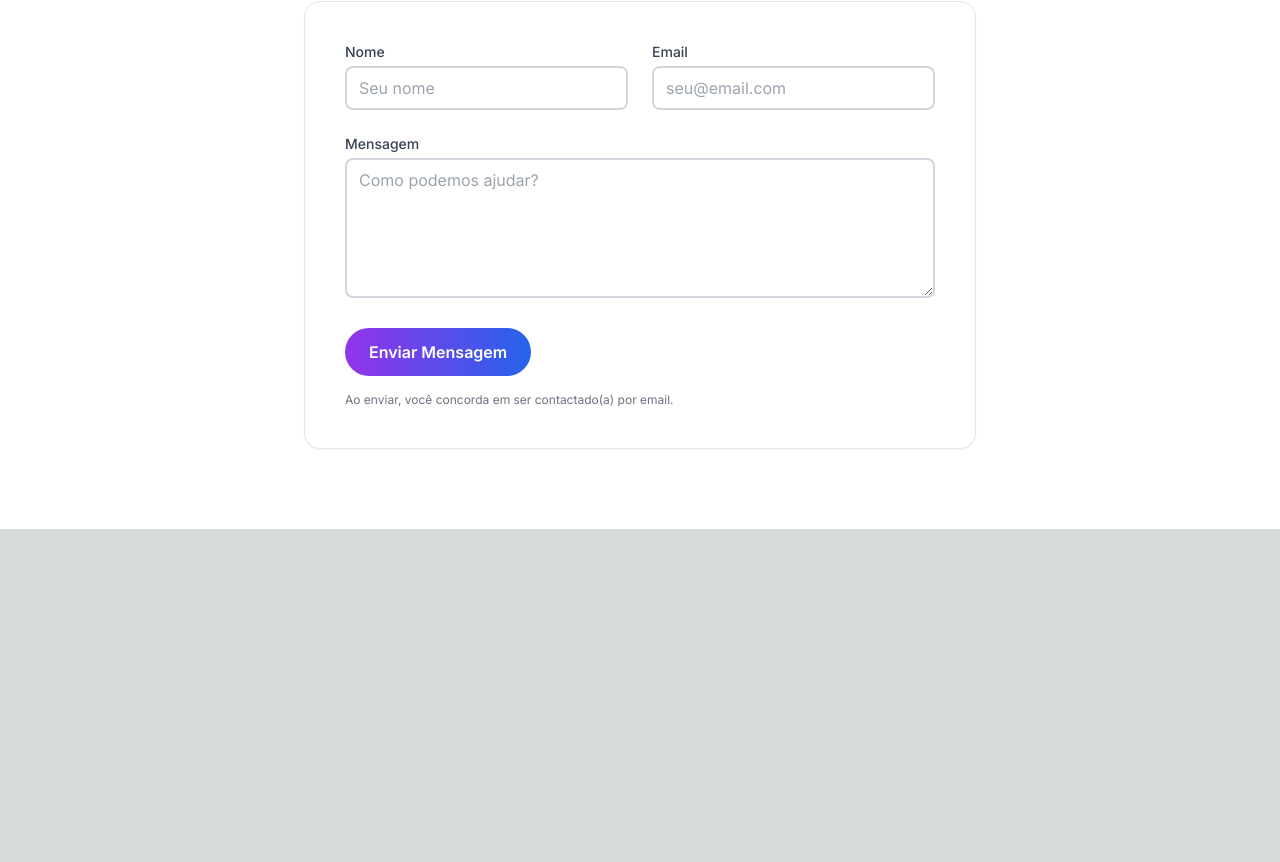
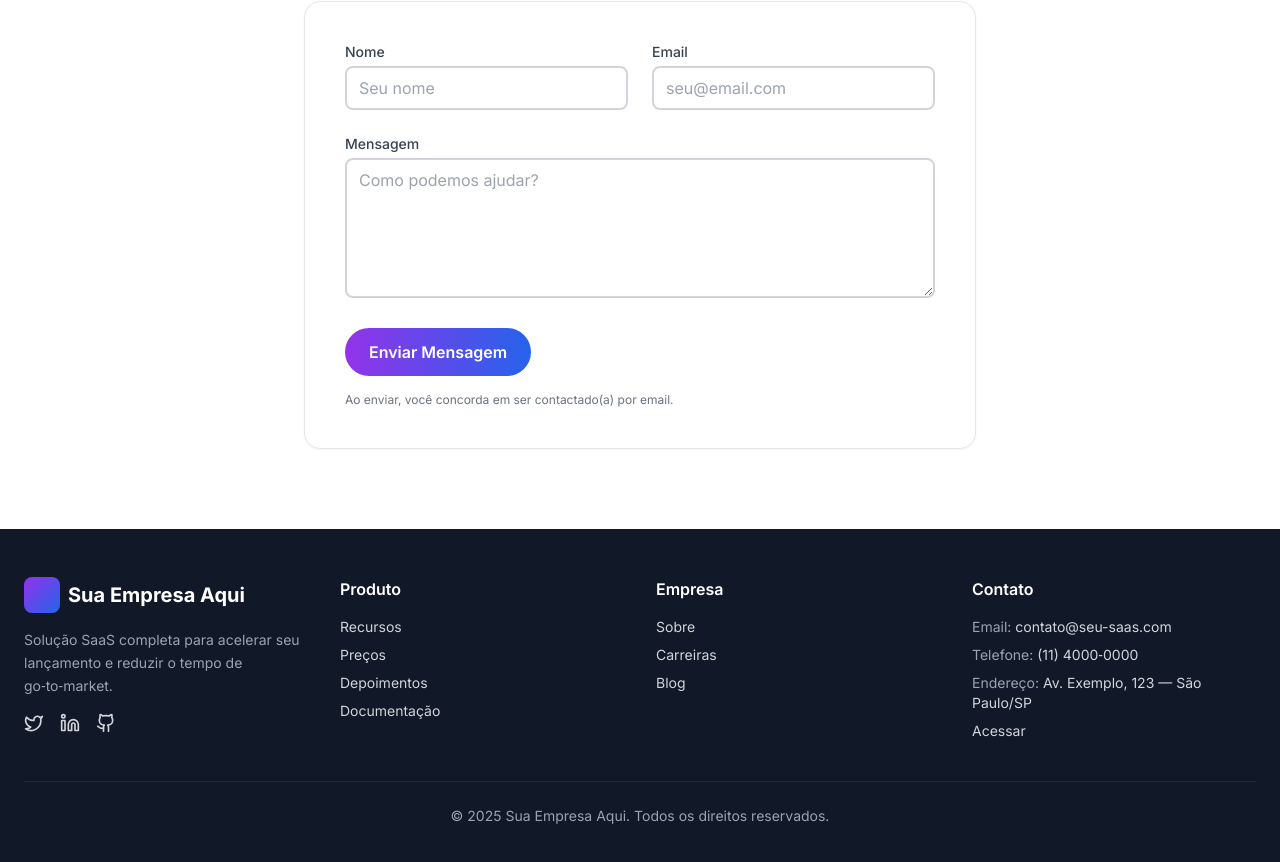
Before and after one commit to duhenri9/template-oficial_design_saas, a Next.js app: page / in a window 1280 px wide. Shown: the part 3011-3873 px from the top of the page. Before the commit the page ends 3540 px from the top, so only its background shows below. Built offline with nearby package versions, Linux system fonts and the light colour scheme; no server answers.

Commit message:
feat(footer): add professional dark footer with brand placeholder, links, contact info and socials

```diff
--- a/src/app/components/LandingClient.tsx
+++ b/src/app/components/LandingClient.tsx
@@ -1,7 +1,7 @@
 'use client';
 
 import { useState } from 'react';
-import { ChevronDown, Check, Sparkles, Zap, Shield, Users, FileText } from 'lucide-react';
+import { ChevronDown, Check, Sparkles, Zap, Shield, Users, FileText, Twitter, Linkedin, Github } from 'lucide-react';
 import ContactForm from '../components/ContactForm';
 
 export default function LandingClient() {
@@ -260,6 +260,65 @@ export default function LandingClient() {
           <ContactForm />
         </div>
       </section>
+
+      {/* Footer */}
+      <footer className="bg-gray-900 text-white py-12 px-6">
+        <div className="container mx-auto">
+          <div className="grid md:grid-cols-4 gap-8 mb-10">
+            {/* Brand */}
+            <div>
+              <div className="flex items-center gap-2 mb-4">
+                <div className="w-9 h-9 rounded-lg bg-gradient-to-br from-purple-600 to-blue-600" />
+                <span className="text-xl font-bold">Sua Empresa Aqui</span>
+              </div>
+              <p className="text-gray-400 text-sm leading-relaxed">
+                Solução SaaS completa para acelerar seu lançamento e reduzir o tempo de go‑to‑market.
+              </p>
+              <div className="flex items-center gap-4 mt-4 text-gray-300">
+                <a href="#" aria-label="Twitter" className="hover:text-white transition"><Twitter className="w-5 h-5" /></a>
+                <a href="#" aria-label="LinkedIn" className="hover:text-white transition"><Linkedin className="w-5 h-5" /></a>
+                <a href="#" aria-label="GitHub" className="hover:text-white transition"><Github className="w-5 h-5" /></a>
+              </div>
+            </div>
+
+            {/* Produto */}
+            <div>
+              <h4 className="font-semibold mb-4">Produto</h4>
+              <ul className="space-y-2 text-gray-300 text-sm">
+                <li><a href="#features" className="hover:text-white transition">Recursos</a></li>
+                <li><a href="#pricing" className="hover:text-white transition">Preços</a></li>
+                <li><a href="#testimonials" className="hover:text-white transition">Depoimentos</a></li>
+                <li><a href="/docs" className="hover:text-white transition">Documentação</a></li>
+              </ul>
+            </div>
+
+            {/* Empresa */}
+            <div>
+              <h4 className="font-semibold mb-4">Empresa</h4>
+              <ul className="space-y-2 text-gray-300 text-sm">
+                <li><a href="#" className="hover:text-white transition">Sobre</a></li>
+                <li><a href="#" className="hover:text-white transition">Carreiras</a></li>
+                <li><a href="#" className="hover:text-white transition">Blog</a></li>
+              </ul>
+            </div>
+
+            {/* Contato */}
+            <div>
+              <h4 className="font-semibold mb-4">Contato</h4>
+              <ul className="space-y-2 text-gray-300 text-sm">
+                <li><span className="text-gray-400">Email:</span> contato@seu-saas.com</li>
+                <li><span className="text-gray-400">Telefone:</span> (11) 4000‑0000</li>
+                <li><span className="text-gray-400">Endereço:</span> Av. Exemplo, 123 — São Paulo/SP</li>
+                <li><a href="/login" className="hover:text-white transition">Acessar</a></li>
+              </ul>
+            </div>
+          </div>
+
+          <div className="border-t border-gray-800 pt-6 text-center">
+            <p className="text-gray-400 text-sm">© {new Date().getFullYear()} Sua Empresa Aqui. Todos os direitos reservados.</p>
+          </div>
+        </div>
+      </footer>
     </div>
   );
 }
```
